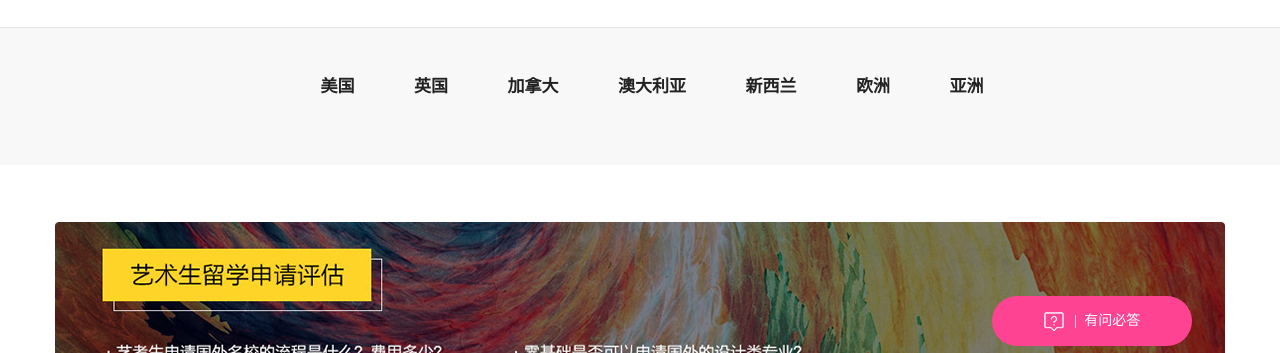
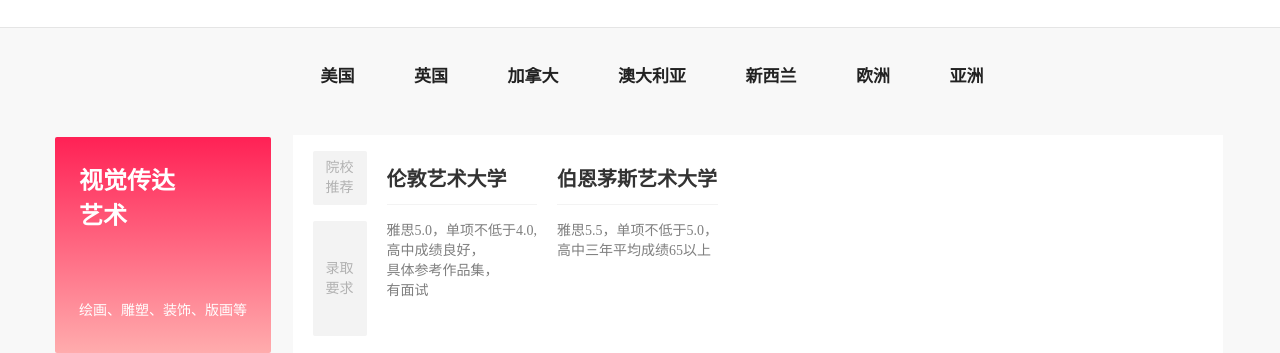
Before and after one commit to joneliu2015/Arts-students-study-abroad, a plain HTML site: page index.html in a window 1280 px wide. Shown: the part 447-800 px from the top of the page. Drawn offline with Linux system fonts and the light colour scheme.

```diff
--- a/css/index.css
+++ b/css/index.css
@@ -8,7 +8,6 @@ html {
     table-layout: fixed;
     word-wrap: break-word;
     word-break: break-all;
-
 }
 a:hover,
 a:visited,
@@ -87,7 +86,7 @@ ul,li{
 .countries {
     display: block;
     text-align: center;
-    padding: 40px 0 50px 0;
+    padding: 30px 0 30px 0;
  }
 .countries>li {
     list-style: none;
@@ -119,7 +118,7 @@ li:active{
     background-color: #3477ff;
     color: #fff
 }
-section{
+.center{
     border-top: 1px solid #e5e5e5;
     background-color: #f8f8f8;
 }
@@ -257,3 +256,67 @@ footer {
     padding-left: 0 !important;
     padding-right: 0 !important;
 }
+/* @-moz-document url-prefix() {
+    fieldset { display: table-cell; }
+  } */
+article{
+    margin-bottom: 24px;
+}
+aside{
+    display: inline-block !important;
+    width: 216px;
+    height: 216px;
+    border-radius: 2px;
+    margin-right: 18px;
+    background:linear-gradient(#ff2155); /* 一些不支持背景渐变的浏览器 */
+    background:-moz-linear-gradient( #ff2155, #ffacad);
+    background:-webkit-linear-gradient(#ff2155,#ffacad);
+    background:-o-linear-gradient( #ff2155, #ffacad);
+    overflow: hidden
+}
+aside .title{
+    font: bold 24px Microsoft Yahei;
+    color: #fff;
+    margin-left: 24px;
+    margin-top: 24px;
+}
+aside>p{
+    text-align: center;
+    vertical-align: 20%;
+    margin-top: 70px;
+    color: #fff
+}
+
+table{
+    display: inline-block;
+    background-color: #fff !important;
+    border-collapse: separate !important ;
+    width: 930px;
+    height: 218px;
+    border-spacing: 20px 16px !important;
+}
+table,th,td{
+
+    text-align: left;
+}
+tr>td:nth-child(1){
+    width: 54px;
+    text-align: center;
+    border-radius: 2px;
+    background-color: #f3f3f3;
+    color: #b2b2b2
+}
+tr>th{
+    border-bottom:1px solid #f3f3f3;
+    font: bold 20px Microsoft Yahei;
+}
+tbody>tr>td+td{
+    color: #7f7f7f;
+    vertical-align: top;
+}
+thead>tr>td:nth-child(1){
+    height: 54px;
+}
+tbody>tr>td:nth-child(1){
+    height: 115px;
+}
--- a/index.html
+++ b/index.html
@@ -1,5 +1,6 @@
 <!DOCTYPE html>
 <html lang="en">
+
 <head>
     <meta charset="UTF-8">
     <meta name="viewport" content="width=device-width, initial-scale=1.0">
@@ -12,7 +13,30 @@
     <title>艺考生留学指南</title>
     <link rel="stylesheet" href="./css/index.css">
     <link rel="stylesheet" href="./lib/bootstrap-3.3.7-dist/css/bootstrap.css">
+    <!--集团统计开始-->
+    <!--neworiental全站异步 google分析开始-->
+    <script>
+        var _gaq = _gaq || [];
+        _gaq.push(['_setAccount', 'UA-20005525-1']);
+        _gaq.push(['_setDomainName', '.xdf.cn']);
+        _gaq.push(['_setAllowLinker', true]);
+        _gaq.push(['_setAllowHash', false]);
+        _gaq.push(['_addOrganic', 'baidu', 'word']);
+        _gaq.push(['_addOrganic', '360', 'q']);
+        _gaq.push(['_addOrganic', 'so.com', 'q']);
+        _gaq.push(['_addOrganic', 'soso', 'w']);
+        _gaq.push(['_addOrganic', 'yodao', 'q']);
+        _gaq.push(['_addOrganic', 'sogou', 'query']);
+        _gaq.push(['_addOrganic', 'gougou', 'search']);
+        _gaq.push(['_addOrganic', 'so.360.cn', 'q']);
+        _gaq.push(['_addOrganic', 'haosou', 'q']);
+        _gaq.push(['_setLocalGifPath', 'http://ads.staff.xdf.cn/_.gif']);
+        _gaq.push(['_setLocalRemoteServerMode']);
+        _gaq.push(['_trackPageview']);
+    </script>
+    <!-- google分析结束-->
 </head>
+
 <body>
     <header class="content ">
         <div class="container top">
@@ -34,7 +58,7 @@
                 </span>
                 <div class="mask"></div>
             </li>
-            <li >
+            <li>
                 <img src="./img/broadcaster.png" alt="播音编导类">
                 <span class="text">
                     <p>播音编导类</p>
@@ -68,7 +92,7 @@
             </li>
         </ul>
     </nav>
-    <section >
+    <section class="center" style="overflow:hidden">
         <nav class="container">
             <ul class="countries">
                 <li class="active selected" id="Americia">美国</li>
@@ -80,9 +104,39 @@
                 <li id="Asia">亚洲</li>
             </ul>
         </nav>
-        <aside class="container">
+        <section class="articles">
 
+            <article class="container">
+                <aside class="Professional-direction">
+                    <div class="title">视觉传达<br>艺术</div>
+                    <p>绘画、雕塑、装饰、版画等</p>
                 </aside>
+
+                <table class="table-responsive table-borded">
+                    <thead>
+                        <tr>
+                            <td>院校<br>推荐</td>
+                            <th>伦敦艺术大学</th>
+                            <th>伯恩茅斯艺术大学</th>
+
+                        </tr>
+                    </thead>
+                    <tbody>
+                        <tr>
+                            <td>录取<br>要求</td>
+                            <td>雅思5.0，单项不低于4.0,<br>高中成绩良好，<br>具体参考作品集，<br>有面试</td>
+                            <td>雅思5.5，单项不低于5.0，<br>高中三年平均成绩65以上</td>
+                        </tr>
+                    </tbody>
+
+                </table>
+            </article>
+
+        </section>
+        <script id="template" type="text/html">
+
+        </script>
+
     </section>
     <div class="assessment container">
         <img src="./img/QA_bg1.jpg" alt="">
@@ -119,7 +173,9 @@
                             <a href="http://www.koolearn.com" target="_blank">新东方在线</a>
                         </span>
                         <span>
-                                <a href="http://liuxue.xdf.cn/xian" target="_blank">新东方前途出国<br/></a>
+                            <a href="http://liuxue.xdf.cn/xian" target="_blank">新东方前途出国
+                                <br/>
+                            </a>
                         </span>
                         <span>
                             <a href="http://liuxue.xdf.cn/special/branch/xian/application_plan/" target="_blank">考研后留学</a>
@@ -151,7 +207,8 @@
                     <div class="con">
                         <p class="bot_title" style="opacity: 1;">陕西新东方前途出国</p>
                         <p class="tel">电话：029-87203365</p>
-                            <p class="adress">地址：西安市高新区林凯国际10层（科技路与高新二路<br/>&nbsp;&nbsp;&nbsp;&nbsp;&nbsp;&nbsp;&nbsp;&nbsp;&nbsp;十字东南角）</p>
+                        <p class="adress">地址：西安市高新区林凯国际10层（科技路与高新二路
+                            <br/>&nbsp;&nbsp;&nbsp;&nbsp;&nbsp;&nbsp;&nbsp;&nbsp;&nbsp;十字东南角）</p>
                         <p class="copyright1">Copyright © 2017-2018 陕西新东方前途出国</p>
                     </div>
                 </div>
@@ -166,4 +223,5 @@
     <script src="./lib/bootstrap-3.3.7-dist/js/bootstrap.js"></script>
     <script src="./lib/template-web.js"></script>
 </body>
+
 </html>
```
Also changed, not shown: data.json (added, +9 -0 lines). Lines whose indentation alone changed are shown as unchanged.
